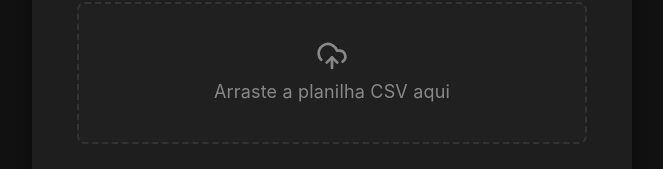
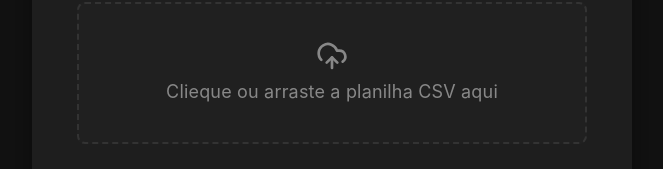
Before and after one commit to RaphaelFeijoSalles/sistemaCasis, a React (Vite) app in the folder frontend/: page / in a window 1280 px wide. Shown: the part 385-554 px from the top of the page, without its empty margins (308-971 px from the left). Built offline with nearby package versions, Linux system fonts and the light colour scheme.

Commit message:
feat: integração api google cloud OAuth para salvamento no drive

```diff
--- a/frontend/src/App.jsx
+++ b/frontend/src/App.jsx
@@ -97,7 +97,7 @@ function App() {
                 {arquivoCsv ? (
                     <div className="file-info"><FileSpreadsheet size={32} /><span>{arquivoCsv.name}</span></div>
                 ) : (
-                    <div><UploadCloud size={32} style={{ margin: '0 auto' }} /><p>Arraste a planilha CSV aqui</p></div>
+                    <div><UploadCloud size={32} style={{ margin: '0 auto' }} /><p>Clieque ou arraste a planilha CSV aqui</p></div>
                 )}
               </div>
 
--- a/frontend/src/index.css
+++ b/frontend/src/index.css
@@ -55,8 +55,6 @@ body {
   margin: 0;
 }
 
-/* #root styles removed from here to avoid conflict with App.css */
-
 h1,
 h2 {
   font-family: var(--heading), sans-serif;
@@ -102,13 +100,12 @@ code {
     margin-bottom: 1.25rem; /* Standardize vertical margin (using 20px equivalent) */
 }
 
-/* RESULTS AREA VISUALS (re-added as they are core to functionality) */
+/* RESULTS AREA VISUALS */
 .results-area { animation: fadeIn 0.3s ease-in; }
 .results-summary { display: flex; justify-content: space-around; background: rgba(255, 255, 255, 0.05); padding: 15px; border-radius: 8px; margin-bottom: 20px; }
 .stat { display: flex; flex-direction: column; align-items: center; }
 .stat .label { font-size: 12px; color: #888; text-transform: uppercase; }
 .stat .value { font-size: 24px; font-weight: bold; }
-/* Assuming python-green is defined in src/App.css and shared here */
 .stat .value.success { color: #4CAF50; }
 .stat .value.error { color: #ff5252; }
 .table-wrapper { max-height: 300px; overflow-y: auto; border: 1px solid #333; border-radius: 6px; margin-bottom: 20px; }
```
Also changed, not shown: 1 other file (tests, documents, lock files or other folders).
